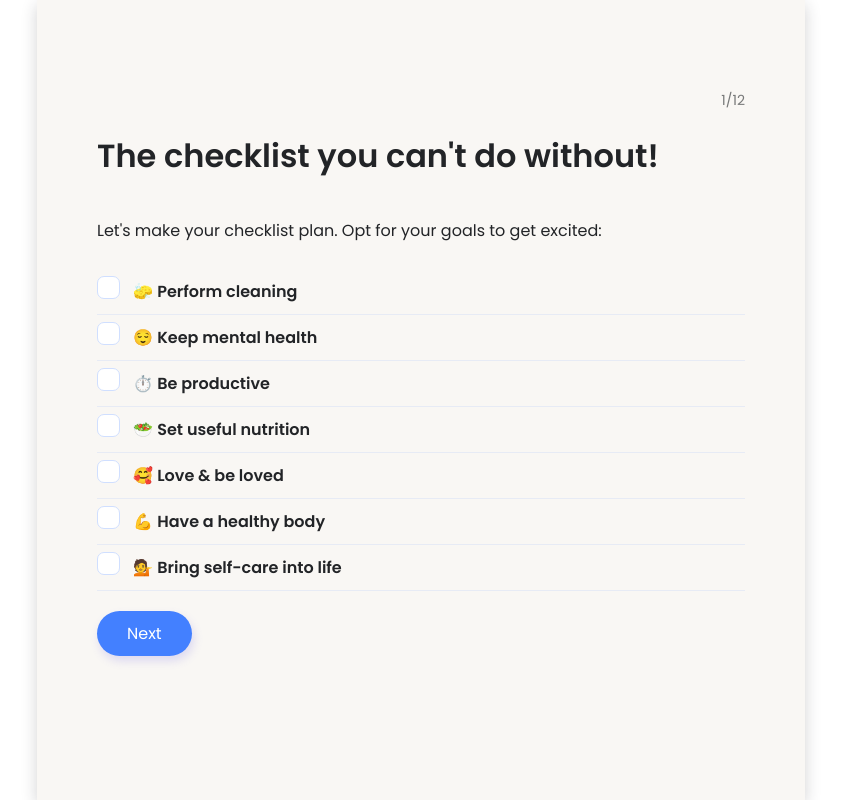
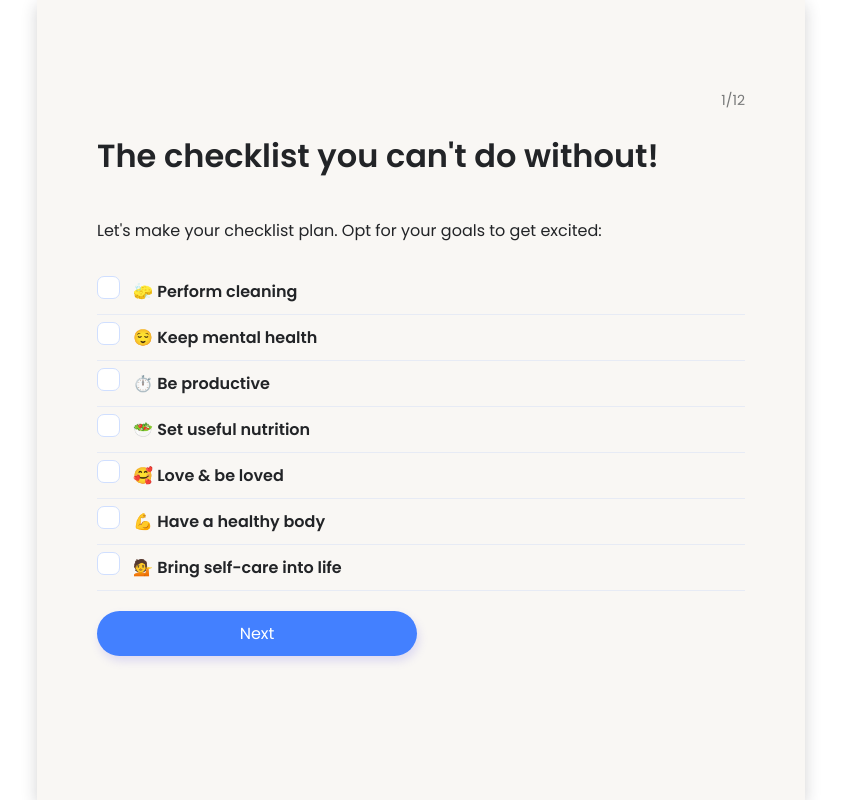
Before and after one commit to deysan/holy-questions, a React (Create React App) app: page / in a window 1280 px wide. Shown: the whole page, without its empty margins (219-1060 px from the left). Built offline with nearby package versions, Linux system fonts and the light colour scheme.

Commit message:
Refactoring code

```diff
--- a/src/app/App.scss
+++ b/src/app/App.scss
@@ -59,13 +59,12 @@ body {
 
 .button {
   display: inline-block;
-  max-width: 100%;
+  width: 100%;
   margin: 10px 0;
   padding: 10px 30px;
   font: inherit;
   text-align: center;
   color: $white;
-  vertical-align: middle;
   background-color: $color-blue;
   border: none;
   border-radius: 25px;
@@ -86,8 +85,7 @@ body {
   }
 
   &:focus {
-    outline: 1px dashed $color-outline;
-    outline-offset: -3px;
+    outline: none;
   }
 
   &.disabled,
@@ -183,6 +181,14 @@ body {
     cursor: pointer;
     user-select: none;
   }
+
+  &-bold {
+    font-weight: 600;
+  }
+
+  &-color {
+    color: $color-blue;
+  }
 }
 
 .options-input-checkbox {
@@ -208,8 +214,7 @@ body {
     color: $color-blue;
   }
 
-  &:hover + label::before,
-  &:focus + label::before {
+  &:hover + label::before {
     border-color: $color-blue;
   }
 
@@ -218,7 +223,7 @@ body {
     border-color: $color-blue;
   }
 
-  &:checked:focus + label::before {
+  &:checked:hover + label::before {
     border-color: $color-outline;
   }
 
@@ -245,13 +250,17 @@ body {
     border-radius: 13px;
   }
 
-  &:hover + label,
   &:checked + label {
     background-color: #f1f6ff;
     box-shadow: inset 0px 0px 0px 2px $color-blue;
   }
 
-  &:focus + label {
+  &:hover + label {
+    padding: 18px;
+    border: 2px dashed $color-blue;
+  }
+
+  &:checked:hover + label {
     padding: 19px;
     border: 1px dashed $color-blue;
   }
--- a/src/app/components/Button.jsx
+++ b/src/app/components/Button.jsx
@@ -1,13 +1,16 @@
 import React from 'react';
+import { useDispatch } from 'react-redux';
+import { nextQuestion } from '../store/quizSlice';
 
-const Button = ({ handleNextQuestion }) => {
+const Button = ({ classButton, typeButton }) => {
+  const dispatch = useDispatch();
+
   return (
     <>
-      {/* {question.type === 'checkbox' && ( */}
       <button
-        className="button button-blue"
-        type="submit"
-        onClick={() => handleNextQuestion()}
+        className={`button ${classButton}`}
+        type={typeButton}
+        onClick={() => dispatch(nextQuestion())}
       >
         Next
       </button>
--- a/src/app/components/FormOptions.jsx
+++ /dev/null
@@ -1,35 +0,0 @@
-import React from 'react';
-import Button from './Button';
-import OptionItem from './OptionItem';
-
-const FormOptions = ({
-  options,
-  type,
-  specialType,
-  id,
-  handleNextQuestion,
-  formPreventDefault
-}) => {
-  return (
-    <form
-      className={`question-form question-form-${id}`}
-      onSubmit={formPreventDefault}
-    >
-      <ul className={`options-list ${specialType || type}`}>
-        {options.map((option, index) => (
-          <OptionItem
-            key={`option${index}`}
-            type={type}
-            specialType={specialType}
-            option={option}
-            index={index}
-            id={id}
-          />
-        ))}
-      </ul>
-      <Button handleNextQuestion={handleNextQuestion} />
-    </form>
-  );
-};
-
-export default FormOptions;
--- a/src/app/components/OptionItem.jsx
+++ b/src/app/components/OptionItem.jsx
@@ -1,40 +1,46 @@
 import React from 'react';
 import { useDispatch } from 'react-redux';
-import { toggleChecked } from '../store/quizSlice';
+import { nextQuestion, toggleChecked } from '../store/quizSlice';
 import Emoji from './Emoji';
 
-const OptionItem = ({ id, type, specialType, option, index }) => {
+const OptionItem = ({
+  questionId,
+  optionsType,
+  specialType,
+  optionItem,
+  optionIndex
+}) => {
   const dispatch = useDispatch();
 
+  const optionName = optionItem.text.toLowerCase().split(' ').join('-');
+
   return (
-    <li key={index} className="options-item">
+    <li key={optionIndex} className="options-item">
       <input
-        id={`question${id}-option${index}`}
+        id={`question${questionId}-option${optionIndex}`}
         className={`options-input options-input-${
-          specialType || type
+          specialType || optionsType
         } visually-hidden`}
-        name={
-          type === 'checkbox'
-            ? `${option.text.toLowerCase().split(' ').join('-')}`
-            : `question${id}`
-        }
-        type={type}
-        value={
-          type === 'radio' &&
-          `${option.text.toLowerCase().split(' ').join('-')}`
-        }
-        checked={option.checked}
-        onChange={() => dispatch(toggleChecked({ id, index }))}
+        name={optionsType === 'checkbox' ? optionName : `question${questionId}`}
+        type={optionsType}
+        value={optionsType === 'radio' && optionName}
+        checked={optionItem.checked}
+        onChange={() => dispatch(toggleChecked({ questionId, optionIndex }))}
+        onClick={() => {
+          optionsType === 'radio' && dispatch(nextQuestion());
+        }}
       />
-      <label htmlFor={`question${id}-option${index}`}>
-        {option.icon && <Emoji label={option.label} icon={option.icon} />}
-        {option.textOf ? (
-          <>
-            <span>{option.text} / </span>
-            {option.textOf}
-          </>
+      <label htmlFor={`question${questionId}-option${optionIndex}`}>
+        {optionItem.icon && (
+          <Emoji label={optionItem.label} icon={optionItem.icon} />
+        )}
+        {optionItem.textOf ? (
+          <span className="options-item-bold">
+            <span className="options-item-color">{optionItem.text} / </span>
+            {optionItem.textOf}
+          </span>
         ) : (
-          <>{option.text}</>
+          <>{optionItem.text}</>
         )}
       </label>
     </li>
--- /dev/null
+++ b/src/app/components/OptionsList.jsx
@@ -0,0 +1,34 @@
+import React from 'react';
+import Button from './Button';
+import OptionItem from './OptionItem';
+
+const OptionsList = ({ optionsList, optionsType, specialType, questionId }) => {
+  const formPreventDefault = (event) => {
+    event.preventDefault();
+  };
+
+  return (
+    <form
+      className={`question-form question-form-${questionId}`}
+      onSubmit={formPreventDefault}
+    >
+      <ul className={`options-list ${specialType || optionsType}`}>
+        {optionsList.map((optionItem, optionIndex) => (
+          <OptionItem
+            key={`option${optionIndex}`}
+            optionsType={optionsType}
+            specialType={specialType}
+            optionItem={optionItem}
+            optionIndex={optionIndex}
+            questionId={questionId}
+          />
+        ))}
+      </ul>
+      {optionsType === 'checkbox' && (
+        <Button classButton={'button-blue'} typeButton={'submit'} />
+      )}
+    </form>
+  );
+};
+
+export default OptionsList;
--- a/src/app/components/Status.jsx
+++ b/src/app/components/Status.jsx
@@ -1,13 +1,17 @@
 import React from 'react';
+import { useDispatch } from 'react-redux';
+import { prevQuestion } from '../store/quizSlice';
 
-const Status = ({ questions, currentQuestion, handlePrevQuestion }) => {
+const Status = ({ currentQuestion, allQuestions }) => {
+  const dispatch = useDispatch();
+
   return (
     <div className="status-bar">
       <span className="status-questions">
-        {currentQuestion + 1}/{questions.length}
+        {currentQuestion + 1}/{allQuestions}
       </span>
       {currentQuestion > 0 && (
-        <span className="previous" onClick={() => handlePrevQuestion()}>
+        <span className="previous" onClick={() => dispatch(prevQuestion())}>
           Previous step
         </span>
       )}
--- a/src/app/components/Title.jsx
+++ b/src/app/components/Title.jsx
@@ -1,11 +1,11 @@
 import React from 'react';
 
-const Title = ({ question }) => {
+const Title = ({ questionTitle, questionDescription }) => {
   return (
     <>
-      <h1 className="question-title">{question.title}</h1>
-      {question.description && (
-        <p className="question-description">{question.description}</p>
+      <h1 className="question-title">{questionTitle}</h1>
+      {questionDescription && (
+        <p className="question-description">{questionDescription}</p>
       )}
     </>
   );
--- a/src/app/layouts/Questions.jsx
+++ b/src/app/layouts/Questions.jsx
@@ -1,50 +1,30 @@
-import React, { useState } from 'react';
+import React from 'react';
 import { useSelector } from 'react-redux';
 import Title from '../components/Title';
-import FormOptions from '../components/FormOptions';
+import OptionsList from '../components/OptionsList';
 import Status from '../components/Status';
 
 const Questions = () => {
-  const [currentQuestion, setCurrentQuestion] = useState(0);
   const questions = useSelector((state) => state.quiz.questions);
-
-  const handleNextQuestion = () => {
-    const nextQuestion = currentQuestion + 1;
-
-    if (nextQuestion < questions.length) {
-      setCurrentQuestion(nextQuestion);
-    }
-  };
-
-  const handlePrevQuestion = () => {
-    const prevQuestion = currentQuestion - 1;
-
-    if (prevQuestion >= 0) {
-      setCurrentQuestion(prevQuestion);
-    }
-  };
-
-  const formPreventDefault = (event) => {
-    event.preventDefault();
-  };
+  const currentQuestion = useSelector((state) => state.quiz.currentQuestion);
 
   const question = questions[currentQuestion];
 
   return (
     <div className="question-page">
       <Status
-        questions={questions}
         currentQuestion={currentQuestion}
-        handlePrevQuestion={handlePrevQuestion}
+        allQuestions={questions.length}
       />
-      <Title question={question} />
-      <FormOptions
-        options={question.options}
-        type={question.type}
-        specialType={question?.specialType}
-        id={currentQuestion + 1}
-        handleNextQuestion={handleNextQuestion}
-        formPreventDefault={formPreventDefault}
+      <Title
+        questionTitle={question.title}
+        questionDescription={question.description}
+      />
+      <OptionsList
+        questionId={question.id}
+        optionsList={question.options}
+        optionsType={question.type}
+        specialType={question.specialType}
       />
     </div>
   );
--- a/src/app/store/quizSlice.js
+++ b/src/app/store/quizSlice.js
@@ -360,20 +360,34 @@ const quizSlice = createSlice({
   reducers: {
     toggleChecked(state, action) {
       const findQuestion = state.questions.find(
-        (question) => question.id === action.payload.id
+        (question) => question.id === action.payload.questionId
       );
 
-      const toggleOption = findQuestion.options[action.payload.index];
+      const toggleOption = findQuestion.options[action.payload.optionIndex];
 
       if (findQuestion.type === 'radio') {
         findQuestion.options.map((option) => (option.checked = false));
       }
 
       toggleOption.checked = !toggleOption.checked;
+    },
+    nextQuestion(state) {
+      const nextQuestion = state.currentQuestion + 1;
+
+      if (nextQuestion < state.questions.length) {
+        state.currentQuestion = nextQuestion;
+      }
+    },
+    prevQuestion(state) {
+      const prevQuestion = state.currentQuestion - 1;
+
+      if (prevQuestion >= 0) {
+        state.currentQuestion = prevQuestion;
+      }
     }
   }
 });
 
-export const { toggleChecked } = quizSlice.actions;
+export const { toggleChecked, nextQuestion, prevQuestion } = quizSlice.actions;
 
 export default quizSlice.reducer;
```
